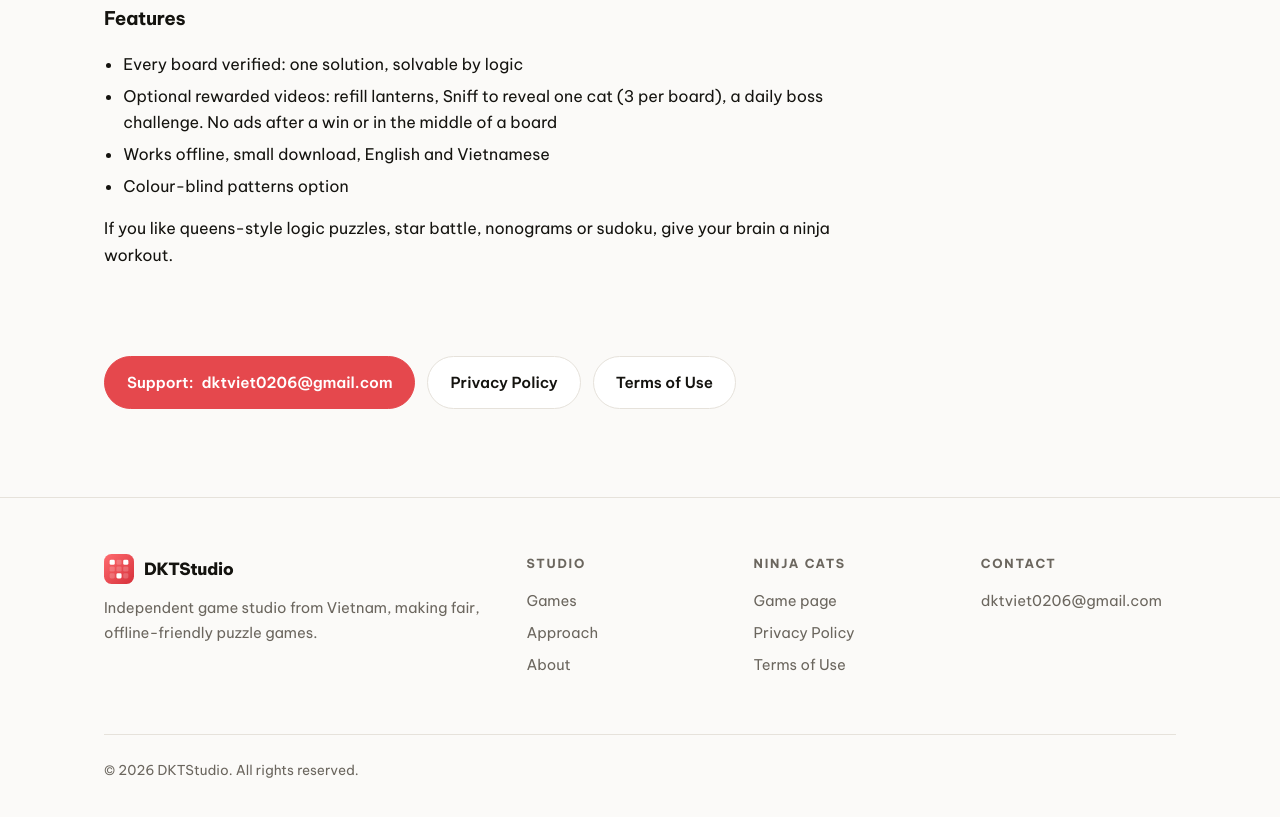
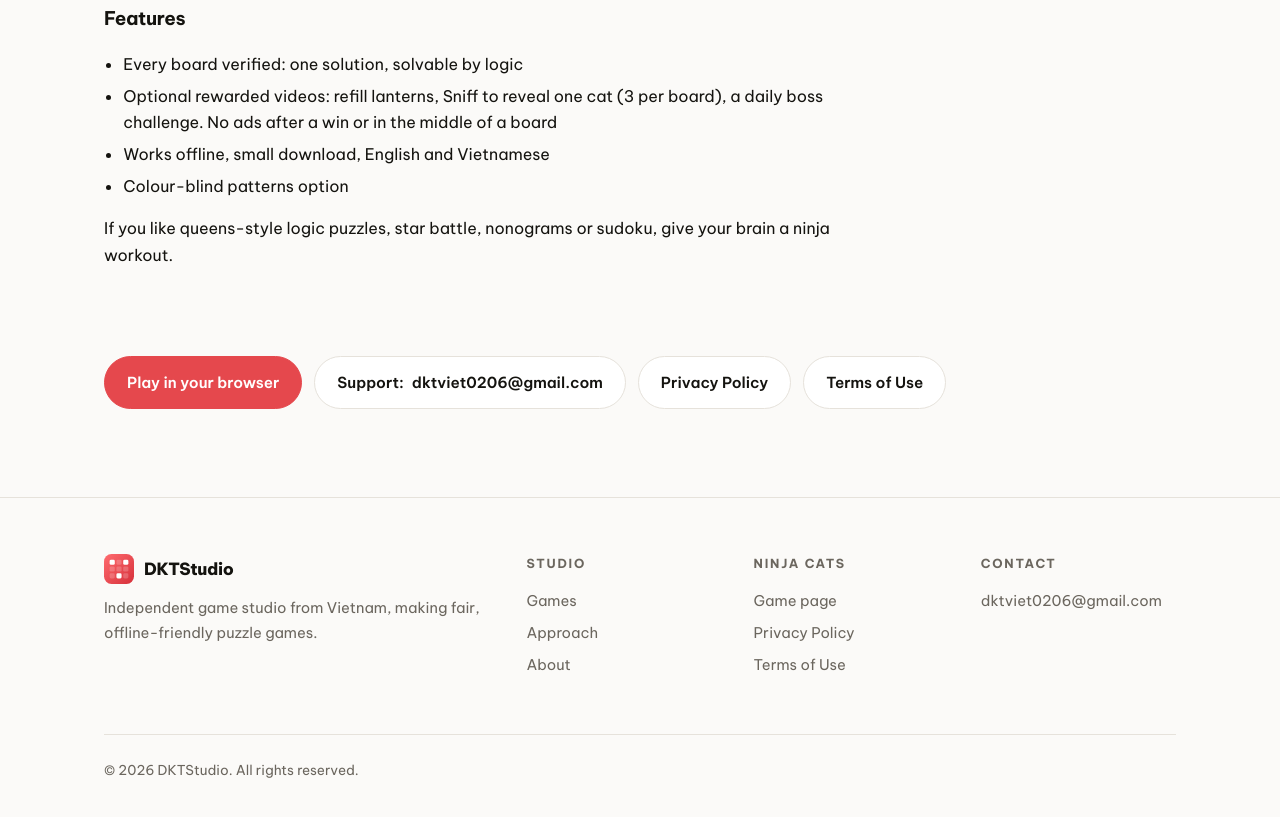
Before and after one commit to dktstudio/dktstudio.github.io, a plain HTML site: page ninja-cats/index.html in a window 1280 px wide. Shown: the part 938-1755 px from the top of the page. Drawn offline with Linux system fonts and the light colour scheme.

Commit message:
Home card + Ninja Cats page: Play in browser button
Co-Authored-By: Claude Sonnet 5.5 <noreply@anthropic.com>

```diff
--- a/ninja-cats/index.html
+++ b/ninja-cats/index.html
@@ -140,7 +140,7 @@ html[data-lang="en"] .lsw [data-set="en"],html[data-lang="vi"] .lsw [data-set="v
 <ul><li>Nhập môn: 12 bàn dễ dạy luật.</li><li>Tháp canh: 1.000 tầng, cứ 10 tầng có một trùm. Đèn lồng mang qua các tầng và được nạp đầy sau trùm. Lên đai, gom sao.</li><li>Giải thế: 60 bàn chấm độ khó, chia nhóm, có mẹo đặt tên.</li><li>Hằng ngày: mỗi ngày một bàn mới, giữ chuỗi ngày.</li></ul>
 <h2>Tính năng</h2>
 <ul><li>Mọi bàn đã kiểm tra: một lời giải, giải được bằng logic</li><li>Video thưởng tuỳ chọn: nạp đèn lồng, Săn hơi lộ một con mèo (3 lần mỗi bàn), thử thách trùm mỗi ngày. Không có quảng cáo sau khi thắng hay giữa bàn chơi</li><li>Chơi không cần mạng, dung lượng nhỏ, tiếng Việt và tiếng Anh</li><li>Tuỳ chọn hoa văn cho người mù màu</li></ul>
-<p>Nếu bạn thích câu đố logic kiểu queens, star battle, nonogram hay sudoku, hãy cho não tập võ ninja.</p></div></div><div style="padding-bottom:88px"><div class="btns"><a class="btn primary" href="mailto:dktviet0206@gmail.com"><span data-l="en">Support:</span><span data-l="vi">Hỗ trợ:</span> dktviet0206@gmail.com</a><a class="btn" href="privacy.html"><span data-l="en">Privacy Policy</span><span data-l="vi">Chính sách quyền riêng tư</span></a><a class="btn" href="terms.html"><span data-l="en">Terms of Use</span><span data-l="vi">Điều khoản sử dụng</span></a></div></div></div>
+<p>Nếu bạn thích câu đố logic kiểu queens, star battle, nonogram hay sudoku, hãy cho não tập võ ninja.</p></div></div><div style="padding-bottom:88px"><div class="btns"><a class="btn primary" href="play.html"><span data-l="en">Play in your browser</span><span data-l="vi">Chơi ngay trên trình duyệt</span></a><a class="btn" href="mailto:dktviet0206@gmail.com"><span data-l="en">Support:</span><span data-l="vi">Hỗ trợ:</span> dktviet0206@gmail.com</a><a class="btn" href="privacy.html"><span data-l="en">Privacy Policy</span><span data-l="vi">Chính sách quyền riêng tư</span></a><a class="btn" href="terms.html"><span data-l="en">Terms of Use</span><span data-l="vi">Điều khoản sử dụng</span></a></div></div></div>
 <footer><div class="wrap">
 <div class="fgrid">
 <div><a class="brand" href="../" style="color:var(--fg)"><svg xmlns="http://www.w3.org/2000/svg" viewBox="0 0 64 64" width="30" height="30" aria-hidden="true"><defs><linearGradient id="lg2" x1="0" y1="0" x2="1" y2="1"><stop offset="0" stop-color="#ff6b6f"/><stop offset="1" stop-color="#d6303a"/></linearGradient></defs><rect width="64" height="64" rx="16" fill="url(#lg2)"/><rect x="12" y="12" width="11" height="11" rx="3" fill="#fff"/><rect x="26.5" y="12" width="11" height="11" rx="3" fill="#fff" fill-opacity=".2"/><rect x="41" y="12" width="11" height="11" rx="3" fill="#fff"/><rect x="12" y="26.5" width="11" height="11" rx="3" fill="#fff" fill-opacity=".2"/><rect x="26.5" y="26.5" width="11" height="11" rx="3" fill="#fff" fill-opacity=".2"/><rect x="41" y="26.5" width="11" height="11" rx="3" fill="#fff" fill-opacity=".2"/><rect x="12" y="41" width="11" height="11" rx="3" fill="#fff" fill-opacity=".2"/><rect x="26.5" y="41" width="11" height="11" rx="3" fill="#fff"/><rect x="41" y="41" width="11" height="11" rx="3" fill="#fff" fill-opacity=".2"/></svg>DKTStudio</a>
```
Also changed, not shown: index.html (+1 -1 lines).
